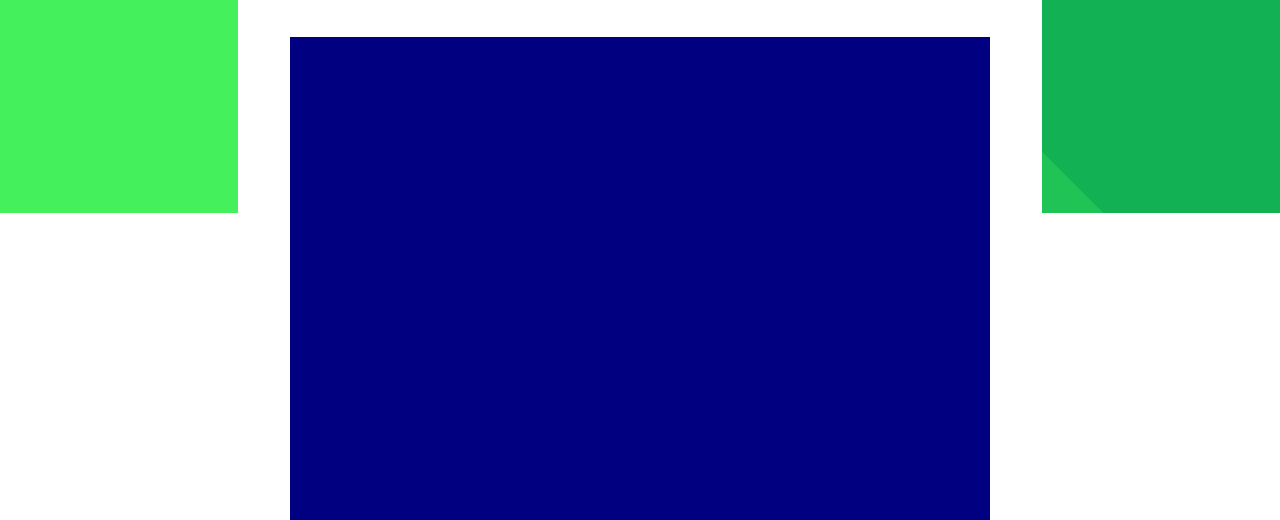
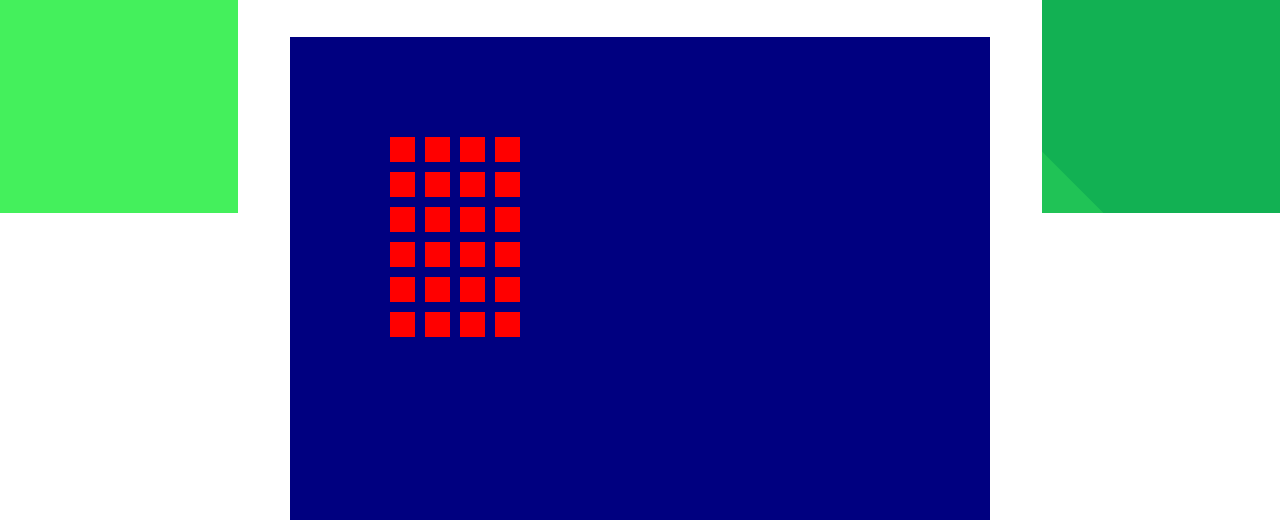
Before and after one commit to Bowzyy/CashwordSpace, a plain HTML site: page index.html in a window 1280 px wide. Shown: the part 280-800 px from the top of the page. Drawn offline with Linux system fonts and the light colour scheme.

Commit message:
made button grid

```diff
--- /dev/null
+++ b/button.js
@@ -0,0 +1,22 @@
+export class Button {
+    constructor(game){
+        this.game = game;
+        this.width = 25;
+        this.height = 25;
+        this.x = 100;
+        this.y = 100;
+
+        this.spacing = 35;
+
+        this.text = "?";
+    }
+
+    update(){
+
+    }
+
+    draw(context, j, k){
+        context.fillStyle = "red";
+        context.fillRect(this.x + (j * this.spacing), this.y + (k * this.spacing), this.width, this.height);
+    }
+}
--- a/index.html
+++ b/index.html
@@ -33,7 +33,7 @@
     <div class="container">
         <p class="gamename">TRY - £300K CASHWORD SPACE</p>
         <div class="game">
-            <canvas id="gameCanvas">
+            <canvas width="700" height="500" id="gameCanvas">
             <script type="module" src="main.js"></script>
         </div>
         <p>Game Procedures including how to play</p>
--- a/main.js
+++ b/main.js
@@ -1,3 +1,5 @@
+import {Button} from './button.js';
+
 window.addEventListener('load', function(){
     const canvas = document.getElementById('gameCanvas');
     const ctx = canvas.getContext('2d');
@@ -5,18 +7,43 @@ window.addEventListener('load', function(){
     canvas.width = 700;
     canvas.height = 500;
 
+    const buttons = [];
+
     class Game {
         constructor(width, height){
             this.width = width;
             this.height = height;
+
+            for (let i = 0; i < 24; i++) {
+                    buttons.push(new Button(this));
+
+            }
         }
 
         update(){
 
         }
 
-        draw(){
+        draw(context){
+            for (let i = 0; i < 24; i++) {
+                for (let j = 0; j < 4; j++) {
+                    for (let k = 0; k < 6; k++) {
+                        buttons[i].draw(context, j, k);
+                    }
+                }
+            }
 
         }
     }
-})
+
+    const game = new Game(canvas.width, canvas.height);
+    console.log(game);
+
+    function animate(){
+        game.draw(ctx);
+        requestAnimationFrame(animate);
+    }
+
+    animate();
+
+});
```
